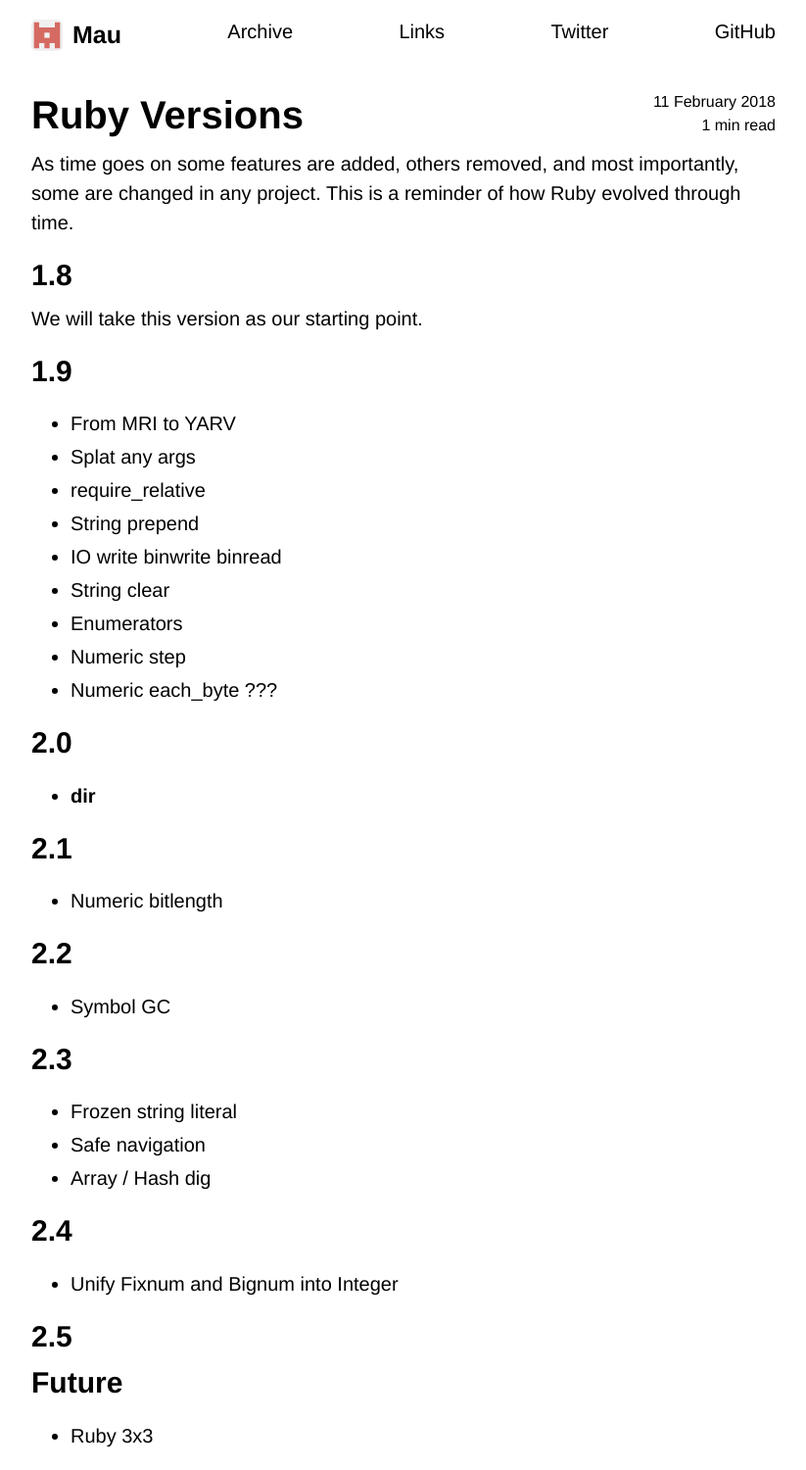
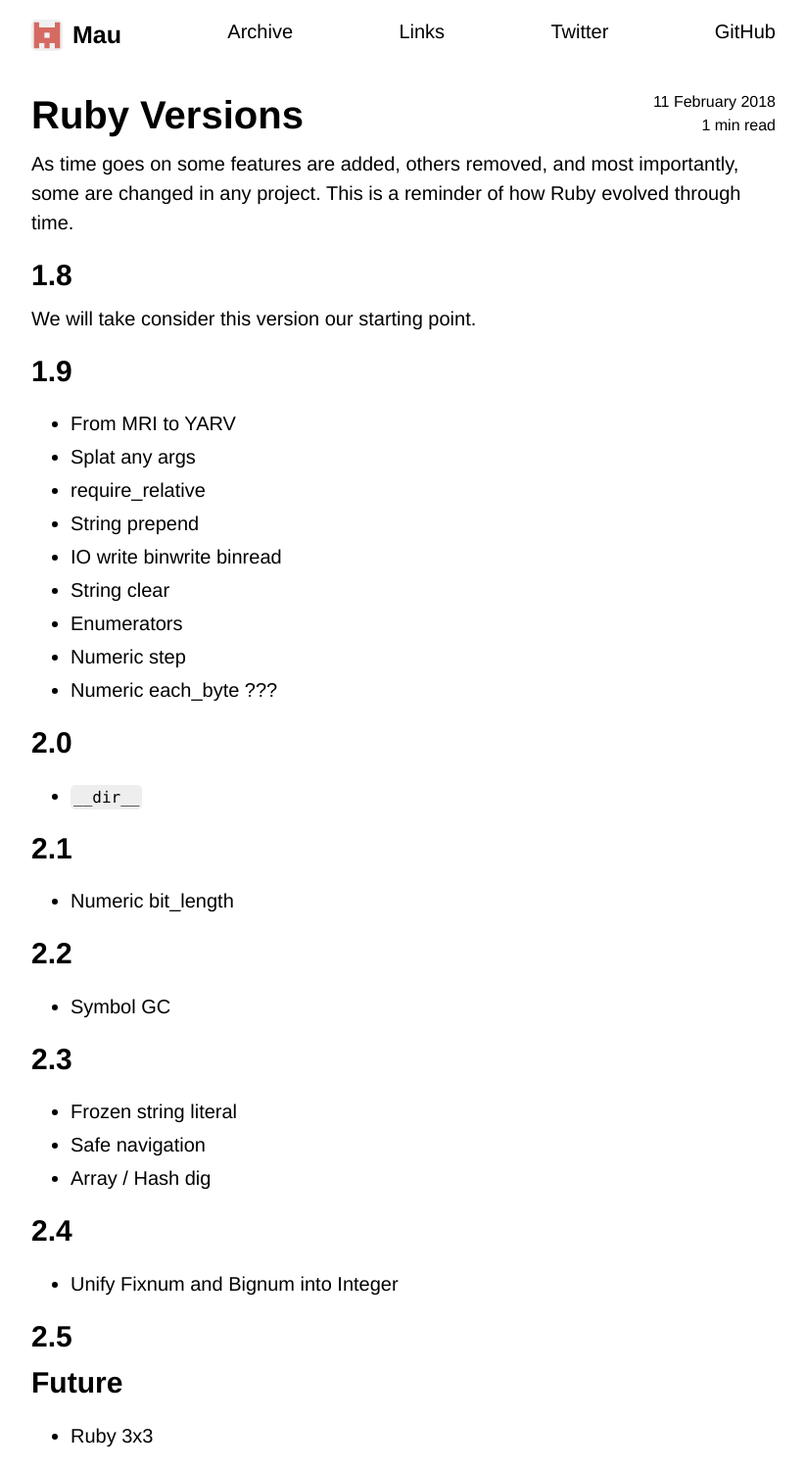
Before and after one commit to Maumagnaguagno/maumagnaguagno.github.io, a Jekyll site: the page built from ruby-versions.md, in a window 1280 px wide. Shown: the whole page at 98% size, without its empty margins (228-1051 px from the left). Built offline with Jekyll 4.4.1, drawn with Linux system fonts in a browser that asks for light colours; our own code applies the rules of GitHub Pages for plain Markdown files.

Commit message:
Fix some method names in Ruby Versions

```diff
--- a/ruby-versions.md
+++ b/ruby-versions.md
@@ -11,7 +11,7 @@ As time goes on some features are added, others removed, and most importantly, s
 This is a reminder of how Ruby evolved through time.
 
 ## 1.8
-We will take this version as our starting point.
+We will take consider this version our starting point.
 
 ## 1.9
 - From MRI to YARV
@@ -25,10 +25,10 @@ We will take this version as our starting point.
 - Numeric each_byte ???
 
 ## 2.0
-- __dir__
+- ``__dir__``
 
 ## 2.1
-- Numeric bitlength
+- Numeric bit_length
 
 ## 2.2
 - Symbol GC
```
